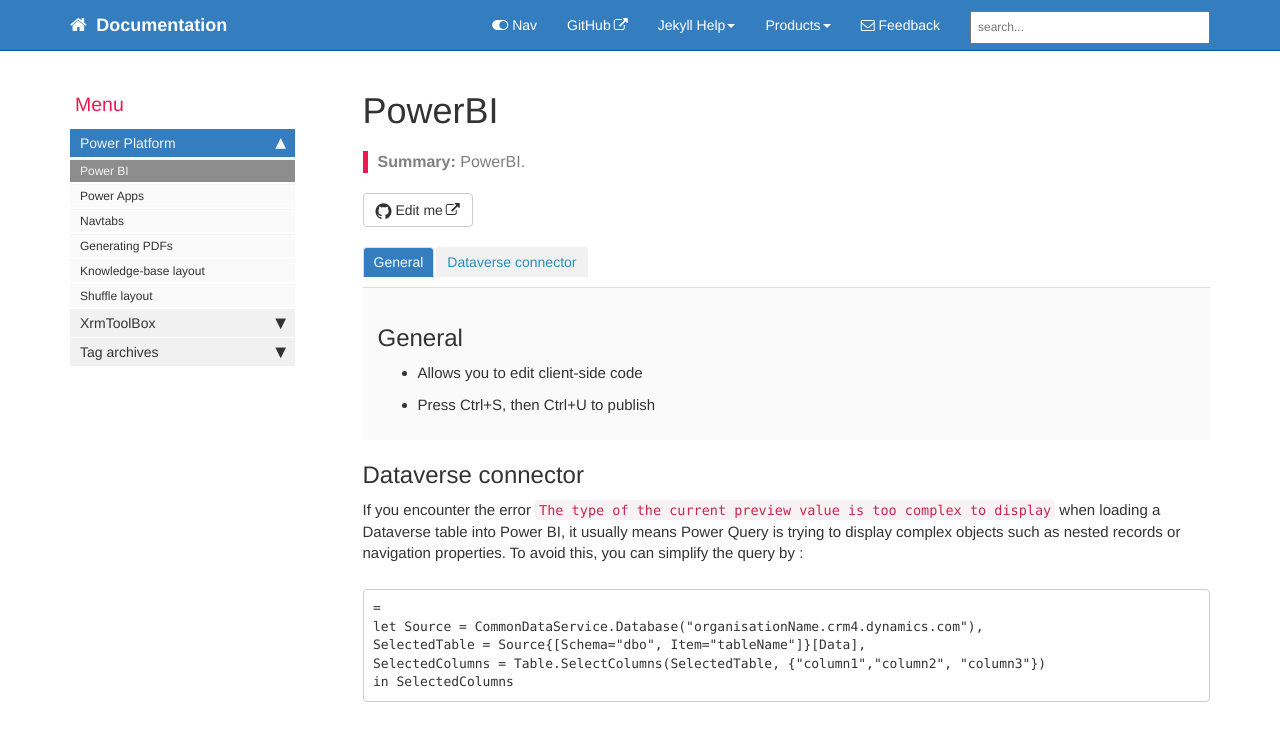
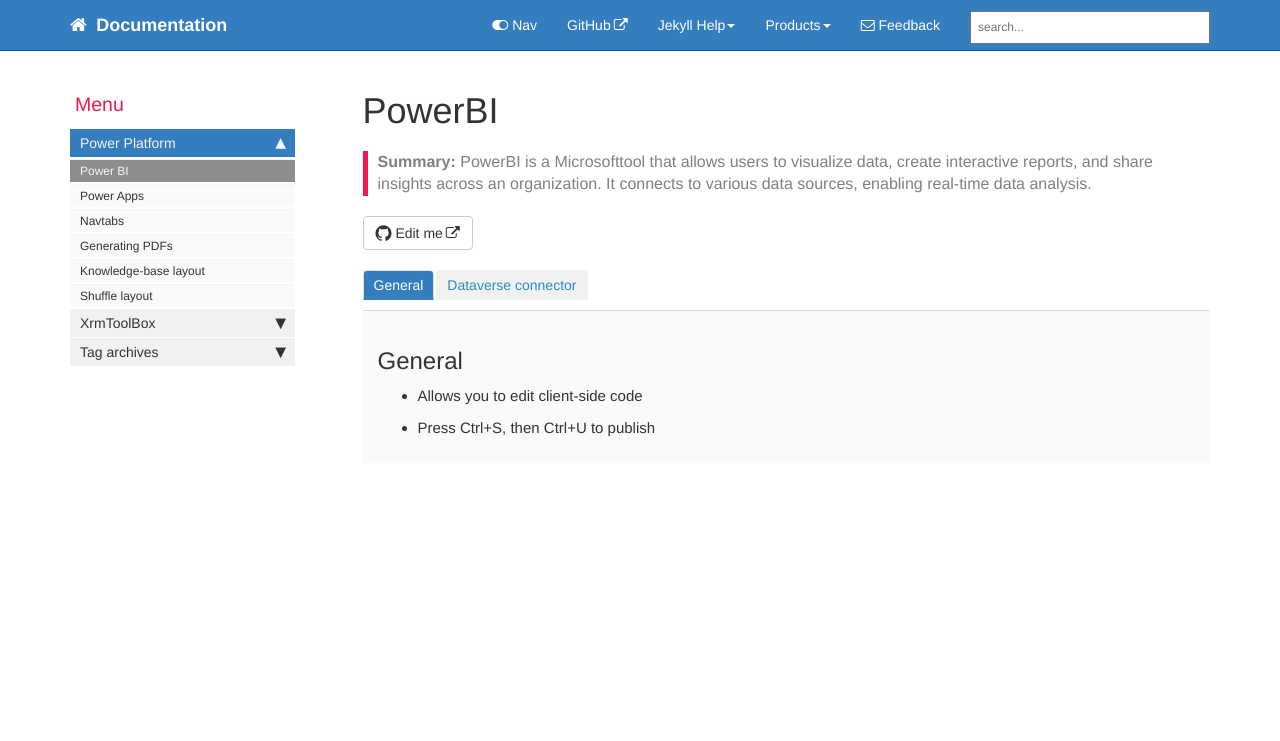
Before and after one commit to gedeontofidji/Documentation, a Jekyll site: the page built from index.md, in a window 1280 px wide. Shown: the top 741 px of the page. Built offline with Jekyll 4.4.1, drawn with Linux system fonts in a browser that asks for light colours; comment, search, counter and statistics services are not loaded.

Commit message:
Update index.md

````diff
--- a/index.md
+++ b/index.md
@@ -4,7 +4,7 @@ keywords: dataverse
 sidebar: mydoc_sidebar
 permalink: index.html
 toc: false
-summary: PowerBI.
+summary: PowerBI is a Microsofttool that allows users to visualize data, create interactive reports, and share insights across an organization. It connects to various data sources, enabling real-time data analysis.
 ---
 
 <ul id="profileTabs" class="nav nav-tabs">
@@ -33,13 +33,3 @@ in SelectedColumns
 </div>
 
 {% include links.html %}
-
-## Dataverse connector
-If you encounter the error `The type of the current preview value is too complex to display` when loading a Dataverse table into Power BI, it usually means Power Query is trying to display complex objects such as nested records or navigation properties. To avoid this, you can simplify the query by :
-```
-=
-let Source = CommonDataService.Database("organisationName.crm4.dynamics.com"),
-SelectedTable = Source{[Schema="dbo", Item="tableName"]}[Data],
-SelectedColumns = Table.SelectColumns(SelectedTable, {"column1","column2", "column3"})
-in SelectedColumns
-```
````
